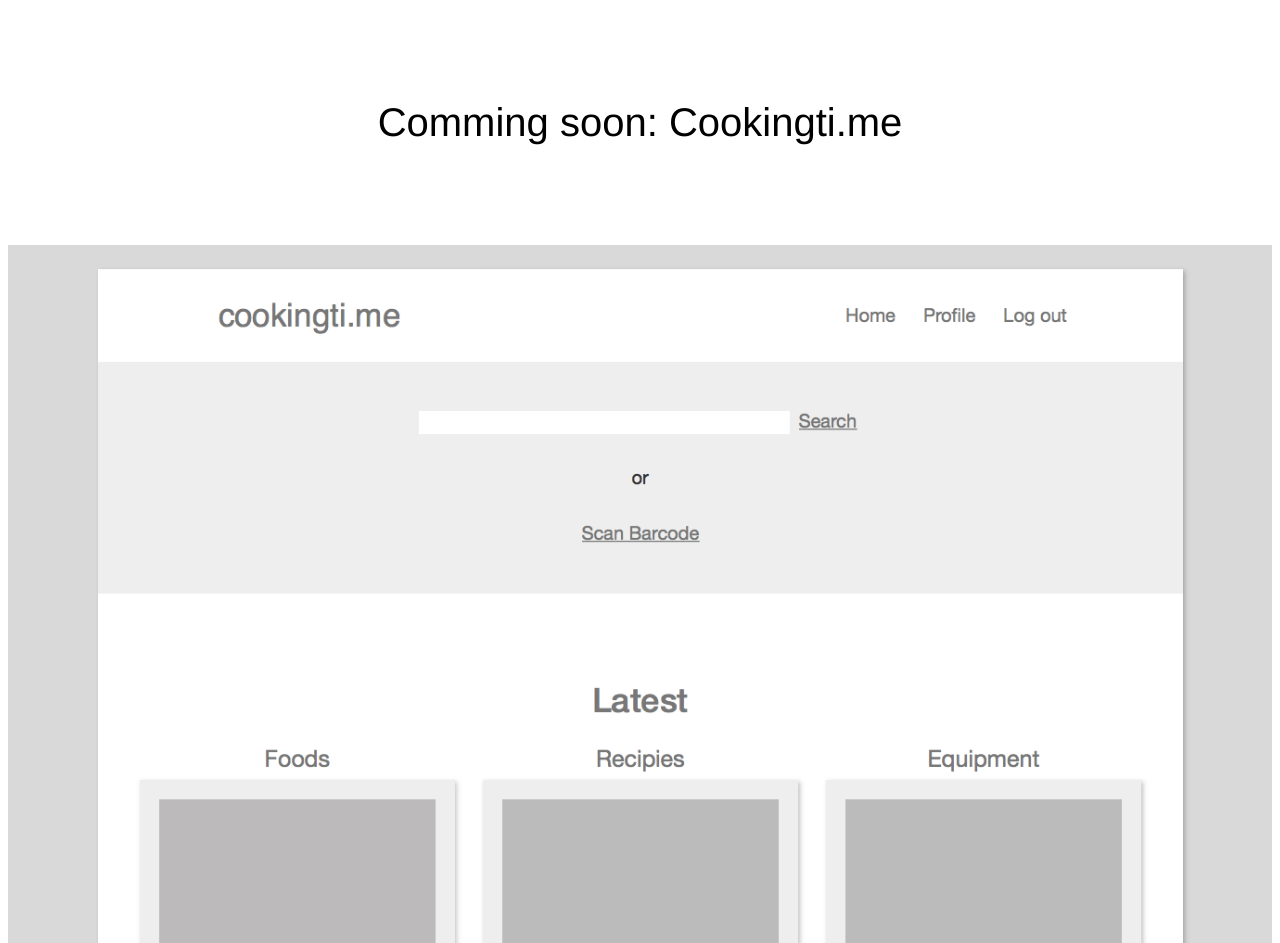
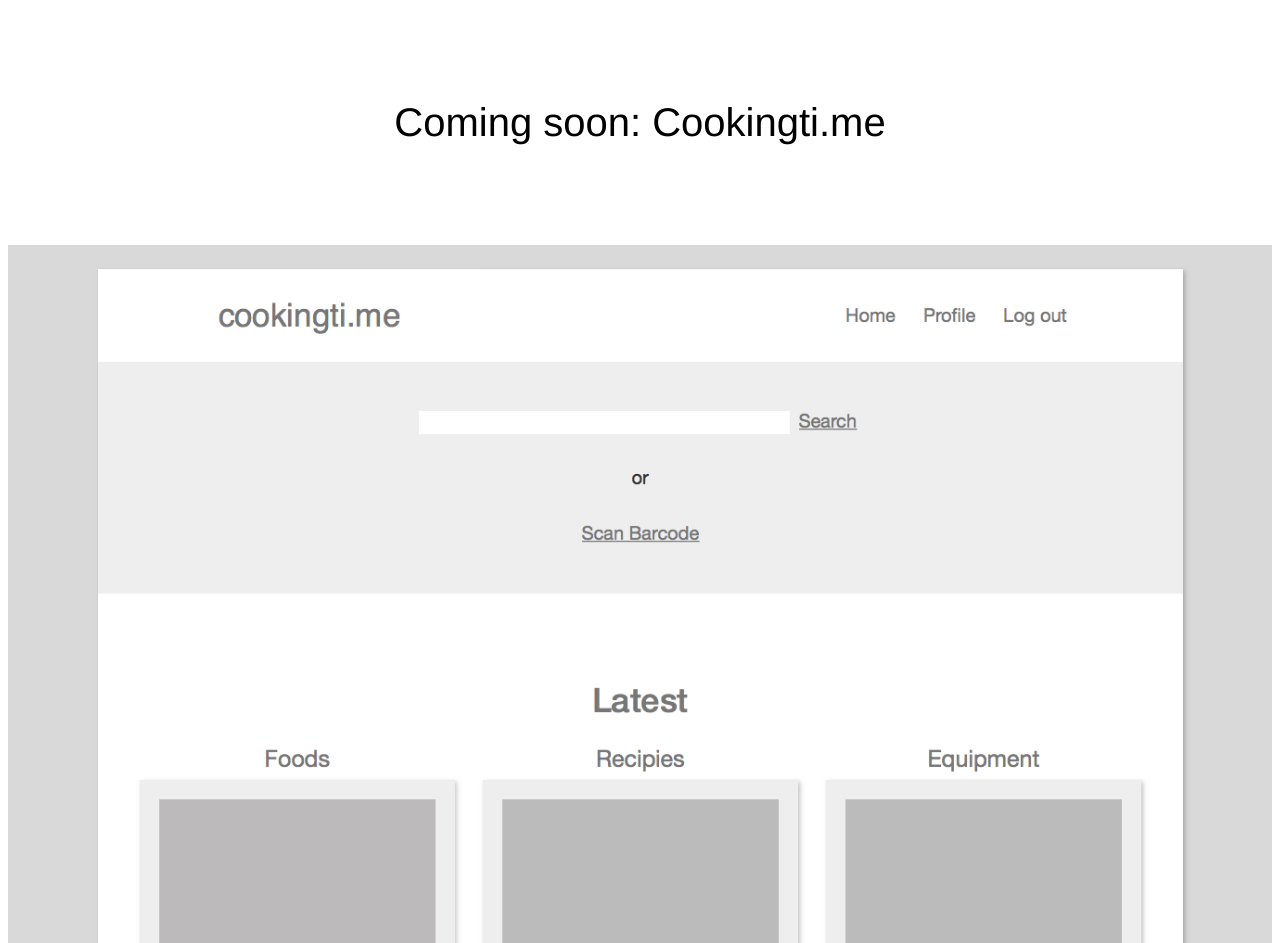
Before and after one commit to ElliotLockerman/cookingti_site, a plain HTML site: page index.html in a window 1280 px wide. Drawn offline with Linux system fonts and the light colour scheme.

Commit message:
Spelling

```diff
--- a/index.html
+++ b/index.html
@@ -28,7 +28,7 @@
 </head>
 
 <body>
-    <h1>Comming soon: Cookingti.me</h1>
+    <h1>Coming soon: Cookingti.me</h1>
     <img src="/cookingti_site/screenshot.png">
 </body>
 
```
